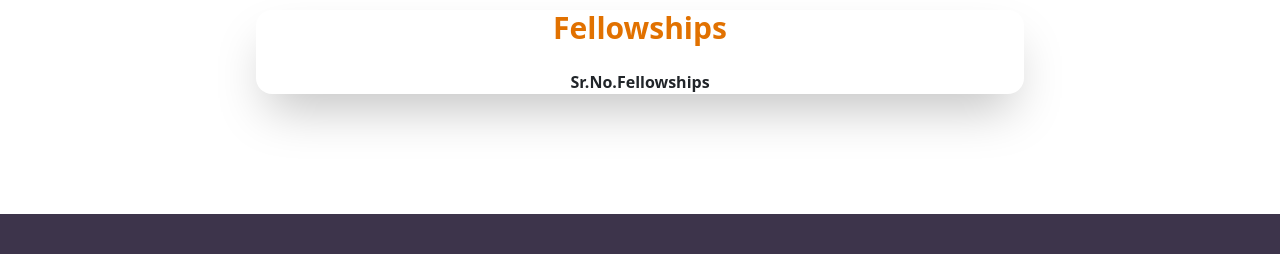
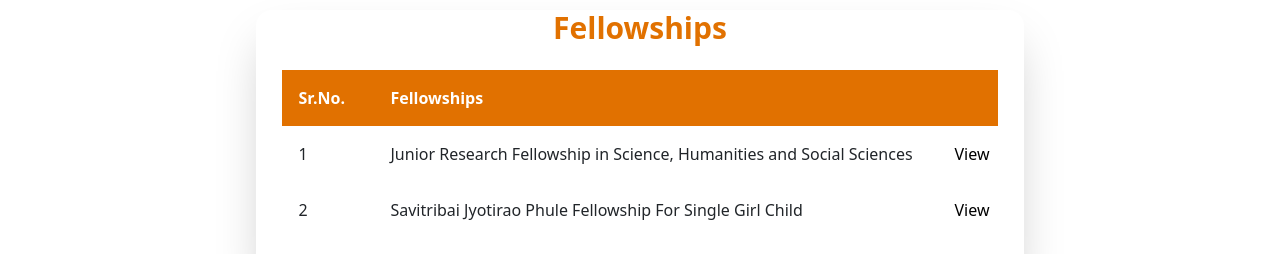
Before and after one commit to EPICdronzer/UGC_Look_Alike, a React (Vite) app: page /studentCorner in a window 1280 px wide. Shown: the part 698-952 px from the top of the page. Built offline with nearby package versions, Linux system fonts and the light colour scheme.

Commit message:
minor upgrades

```diff
--- a/src/App.jsx
+++ b/src/App.jsx
@@ -14,6 +14,7 @@
 import KeyInitiatives from "./components/KeyInitiatives"
 import KeyInitiativesDisplay from "./components/KeyInitiativesDisplay"
 import StudentCorner from "./components/StudentCorner"
+import FellowshipDisplay from "./components/FellowshipDisplay"
 function App() {
 
 
@@ -36,6 +37,8 @@
         <Route path="/keyInitiatives" element={<KeyInitiatives/>}/>
         <Route path="/keyInitiatives/keyInitiativesDisplay/:id" element={<KeyInitiativesDisplay/>}/>
         <Route path="/studentCorner" element={<StudentCorner/>}/>
+        <Route path="/fellowship" element={<FellowshipDisplay/>}/>
+
       </Routes>
     </BrowserRouter>
     </>
--- /dev/null
+++ b/src/JsonData/FellowshipData.json
@@ -0,0 +1,100 @@
+[
+  {
+    "schemeId": "JRF-UGC-001",
+    "schemeName": "Junior Research Fellowship in Science, Humanities and Social Sciences",
+    "objective": "To provide financial assistance to NET/JRF-qualified candidates to undertake advanced studies and research leading to M.Phil./Ph.D. degree in Humanities, Social Sciences (including Languages), and Sciences.",
+    "eligibility": {
+      "qualification": [
+        "NET-JRF qualified",
+        "UGC-CSIR Joint Test qualified"
+      ],
+      "registrationCondition": "Registration for M.Phil/Ph.D. must be done within two years from the date of result declaration or award letter or joining the fellowship.",
+      "eligibleInstitutions": [
+        "Universities",
+        "Institutions",
+        "Colleges"
+      ]
+    },
+    "slots": 11750,
+    "tenure": {
+      "durationYears": 5,
+      "condition": "Whichever is earlier – 5 years or submission of thesis"
+    },
+    "financialAssistance": {
+      "fellowship": {
+        "JRF": {
+          "amountPerMonth": 37000,
+          "durationYears": 2
+        },
+        "SRF": {
+          "amountPerMonth": 42000,
+          "durationYears": 3
+        }
+      },
+      "contingency": {
+        "humanitiesAndSocialSciences": {
+          "JRF": 10000,
+          "SRF": 20500
+        },
+        "science": {
+          "JRF": 12000,
+          "SRF": 25000
+        }
+      }
+    },
+    "implementingAgency": "University Grants Commission (UGC)",
+    "testingAgency": "National Testing Agency (NTA)",
+    "officialWebsite": "https://ugcnet.nta.nic.in/",
+    "status": "Active"
+  },
+  {
+    "schemeId": "SGC-UGC-002",
+    "schemeName": "Savitribai Jyotirao Phule Fellowship For Single Girl Child",
+    "objective": [
+      "To provide fellowship for pursuing research work leading to award of Ph.D. degree.",
+      "To support higher education of single girl child in Social Sciences.",
+      "To recognize the value of observance of small family norm.",
+      "To promote the concept of single girl child in society.",
+      "To empower and promote single girl children through higher education."
+    ],
+    "eligibility": {
+      "candidateType": "Single Girl Child",
+      "qualification": "Pursuing Ph.D. in any stream/subject",
+      "eligibleInstitutions": [
+        "Recognised Universities",
+        "Colleges",
+        "Institutes"
+      ]
+    },
+    "slots": "Decided annually based on eligible applications received online",
+    "tenure": {
+      "durationYears": 5,
+      "condition": "Whichever is earlier – submission of Ph.D. thesis or 5 years"
+    },
+    "financialAssistance": {
+      "fellowship": {
+        "JRF": {
+          "amountPerMonth": 37000,
+          "durationYears": 2
+        },
+        "SRF": {
+          "amountPerMonth": 42000,
+          "durationYears": 3
+        }
+      },
+      "contingency": {
+        "humanitiesAndSocialSciences": {
+          "initialTwoYears": 10000,
+          "remainingTenure": 20500
+        },
+        "science": {
+          "initialTwoYears": 12000,
+          "remainingTenure": 25000
+        }
+      }
+    },
+    "implementingAgency": "University Grants Commission (UGC)",
+    "officialWebsite": "https://frg.ugc.ac.in/",
+    "status": "Active"
+  }
+]
--- a/src/JsonData/StudentCornerData.json
+++ b/src/JsonData/StudentCornerData.json
@@ -1,58 +1,63 @@
 [
   {
-    "id":1,
+    "id": 1,
     "title": "Fellowships",
     "list": [
       {
+        "id": 1,
         "name": "Junior Research Fellowship in Science, Humanities and Social Sciences",
-        "view": "View"
+        "view": "fellowship"
       },
       {
+        "id": 2,
         "name": "Savitribai Jyotirao Phule Fellowship For Single Girl Child",
-        "view": "View Scholarships"
+        "view": "fellowship"
       }
     ]
   },
   {
-    "id":2,
+    "id": 2,
     "title": "Scholarships",
     "list": [
       {
+        "id": 1,
         "name": "IshanUday Special Scholarship Scheme for North Eastern Region",
         "view": "View"
       },
       {
+        "id": 2,
         "name": "National Scholarship for Post Graduate Studies",
         "view": "View"
       }
     ]
   },
   {
-    "id":3,
+    "id": 3,
     "title": "Portals / Helplines for Students",
     "list": [
-      { "name": "SWAYAM", "view": "View" },
-      { "name": "National Academic Depository", "view": "View" },
-      { "name": "Academic Bank of Credits (ABC)", "view": "View" },
-      { "name": "Fake Universities Alerts", "view": "View" },
-      { "name": "e-Samadhaan (Grievance Redressal Portal)", "view": "View" },
-      { "name": "Web Portal for Fellowship/Scholarship Legacy Cases", "view": "View" },
-      { "name": "Anti-Ragging portal", "view": "View" },
-      { "name": "Ragging Related Circulars", "view": "View" },
-      { "name": "Videos regarding Ragging", "view": "View" },
-      { "name": "Lyngdoh Committee Report", "view": "View" },
-      { "name": "Supreme Court Judgments", "view": "View" },
-      { "name": "National Eligibility Test (NET)", "view": "View" },
-      { "name": "Edu Abroad for Indian Students", "view": "View" },
-      { "name": "Educational Loan", "view": "View" },
-      { "name": "Helplines", "view": "View" },
-      { "name": "National Scholarship Portal", "view": "View" },
+      { "id": 1, "name": "SWAYAM", "view": "https://swayam.gov.in/" },
+      { "id": 2, "name": "National Academic Depository", "view": "https://nad.gov.in/" },
+      { "id": 3, "name": "Academic Bank of Credits (ABC)", "view": "https://www.abc.gov.in/" },
+      { "id": 4, "name": "Fake Universities Alerts", "view": "View" },
+      { "id": 5, "name": "e-Samadhaan (Grievance Redressal Portal)", "view": "https://samadhaan.ugc.ac.in/Home/Index" },
+      { "id": 6, "name": "Web Portal for Fellowship/Scholarship Legacy Cases", "view": "https://scholarship.canarabank.bank.in/" },
+      { "id": 7, "name": "Anti-Ragging portal", "view": "https://www.antiragging.in/" },
+      { "id": 8, "name": "Ragging Related Circulars", "view": "https://www.antiragging.in/" },
+      { "id": 9, "name": "Videos regarding Ragging", "view": "https://www.ugc.gov.in/" },
+      { "id": 10, "name": "Lyngdoh Committee Report", "view": "https://www.ugc.gov.in/oldpdf/students_pdf/lyngdoh_committeemhrd2712.pdf" },
+      { "id": 11, "name": "Supreme Court Judgments", "view": "View" },
+      { "id": 12, "name": "National Eligibility Test (NET)", "view": "https://www.ugcnetonline.in/" },
+      { "id": 13, "name": "Edu Abroad for Indian Students", "view": "View" },
+      { "id": 14, "name": "Educational Loan", "view": "View" },
+      { "id": 15, "name": "Helplines", "view": "View" },
+      { "id": 16, "name": "National Scholarship Portal", "view": "https://scholarships.gov.in/" },
       {
+        "id": 17,
         "name": "Gender Sensitization Data in Universities, Colleges & Institutions in India",
         "view": "View"
       },
-      { "name": "Gender Champions in Institutions", "view": "View" },
-      { "name": "Women’s Studies Centres", "view": "View" }
+      { "id": 18, "name": "Gender Champions in Institutions", "view": "View" },
+      { "id": 19, "name": "Women’s Studies Centres", "view": "https://saksham.ugc.ac.in/v2/content/downloads/list%20of%20159%20WSC%20in%20Universities%20and%20Colleges.pdf?_gl=1*12slc2j*_ga*MTEyMDQ5MzQ2LjE3NjA2MjY2NDU.*_ga_FGHYECNLXB*czE3NjYwNzE4MDAkbzEyMiRnMSR0MTc2NjA3MjAwOSRqNDQkbDAkaDA.*_ga_Q0MS75D115*czE3NjYwNzE4MDEkbzEyMiRnMSR0MTc2NjA3MjAwOSRqNDQkbDAkaDA." }
     ]
   }
 ]
--- a/src/components/DisplayInterUni.jsx
+++ b/src/components/DisplayInterUni.jsx
@@ -96,8 +96,6 @@
                 </div>
 
             </div>
-
-
             <div className='border-t-8 border-amber-600 p-6'>
                 <InterUniContent/>
             </div>
--- /dev/null
+++ b/src/components/FellowshipDisplay.jsx
@@ -0,0 +1,21 @@
+import React from 'react'
+import HeaderTop from './HeaderTop'
+import HeaderMid from './HeaderMid'
+import Header from './Header'
+import Footer from './Footer'
+
+function FellowshipDisplay() {
+  return (
+    <>
+    <HeaderTop/>
+    <HeaderMid/>
+    <Header/>
+    <div>
+
+    </div>
+    <Footer/>
+    </>
+  )
+}
+
+export default FellowshipDisplay
--- a/src/components/StudentCorner.jsx
+++ b/src/components/StudentCorner.jsx
@@ -4,6 +4,7 @@
 import HeaderTop from './HeaderTop'
 import Footer from './Footer'
 import data from "../JsonData/StudentCornerData.json"
+import { NavLink } from 'react-router-dom'
 function StudentCorner() {
     const [selected,setSelected]=useState(1)
     const renderState=()=>{
@@ -13,11 +14,21 @@
                     <>
                         <div className='font-bold text-amber-600 text-3xl'>{items.title}</div>
                         <div>
-                            <table>
-                                <tr>
-                                    <th>Sr.No.</th>
-                                    <th>{items.title}</th>
+                            <table className='w-12 mb-10'>
+                                <tr className='bg-amber-600 text-white'>
+                                    <th><div className='w-24 p-3'>Sr.No.</div></th>
+                                    <th><div className='w-xl py-3 pl-3'>{items.title}</div></th>
                                 </tr>
+                                {
+                                    items.list.map((data1)=>(
+                                        <tr>
+                                            <td><div className='w-24 p-3'>{data1.id}</div></td>
+                                            <td className='flex justify-around items-center pr-2'><div className='w-xl py-3 pl-3'>{data1.name}</div>
+                                            {linking(data1)}
+                                            </td>
+                                       </tr>
+                                    ))
+                                }
                             </table>
                         </div>
                     </>
@@ -25,6 +36,25 @@
             }
             else return null
         })
+    }
+    function linking(data1){
+        if(selected==1 || selected==2){
+            return(
+                <NavLink className='!no-underline text-black' to={`/${data1.view}`}>View</NavLink>
+            )
+        }
+        else if(selected==3){
+            const allowed = [1,2,3,5,6,7,8,9,10,11,16,19]
+            if(allowed.includes(data1.id)){
+                return(
+                    <a className='!no-underline text-black' href={data1.view}>View</a>
+                )
+            }
+            else{
+                return(
+                <NavLink className='!no-underline text-black' to={`/${data1.view}`}>View</NavLink>
+            )  }
+        }
     }
   return (
     <>
```
